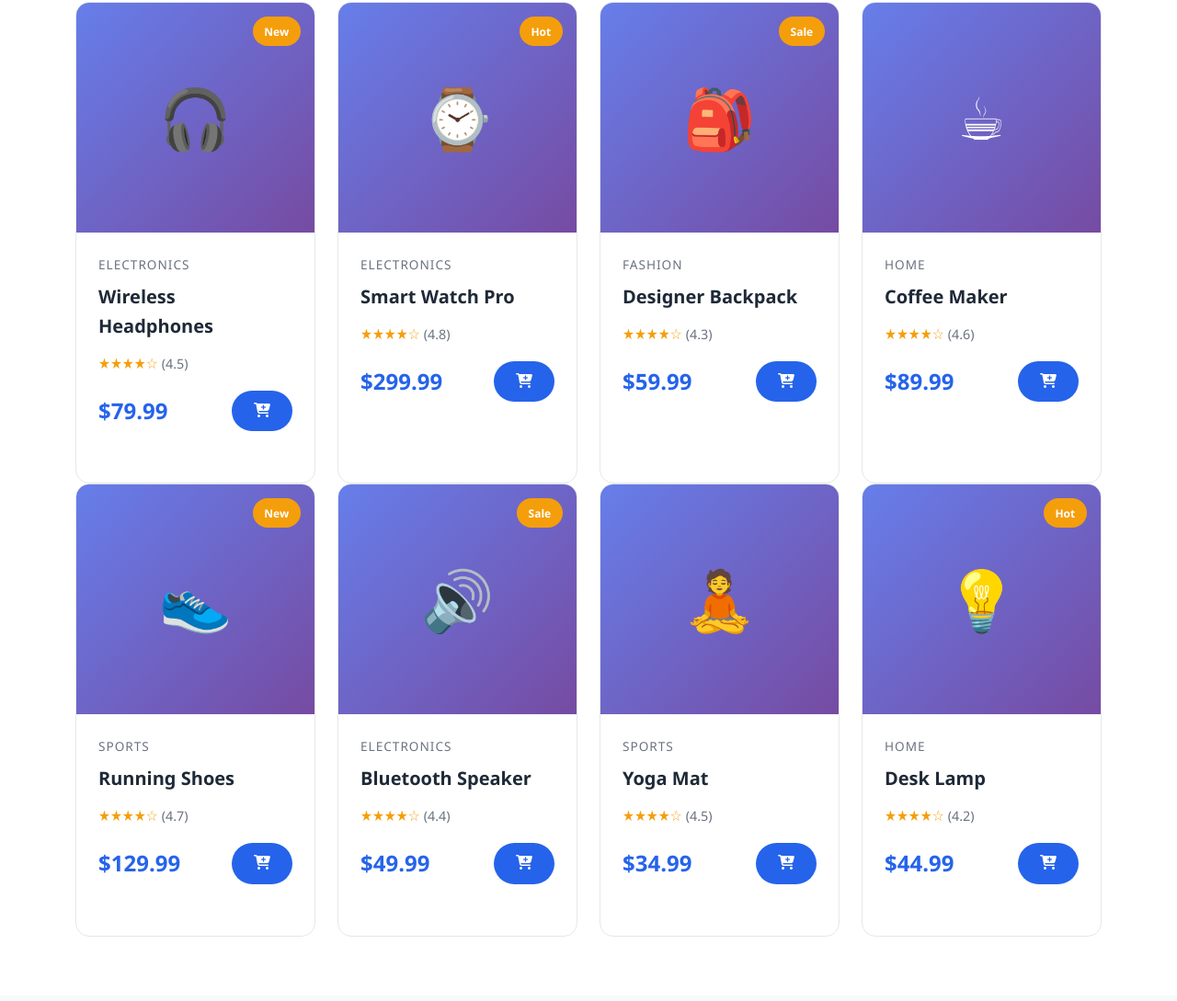
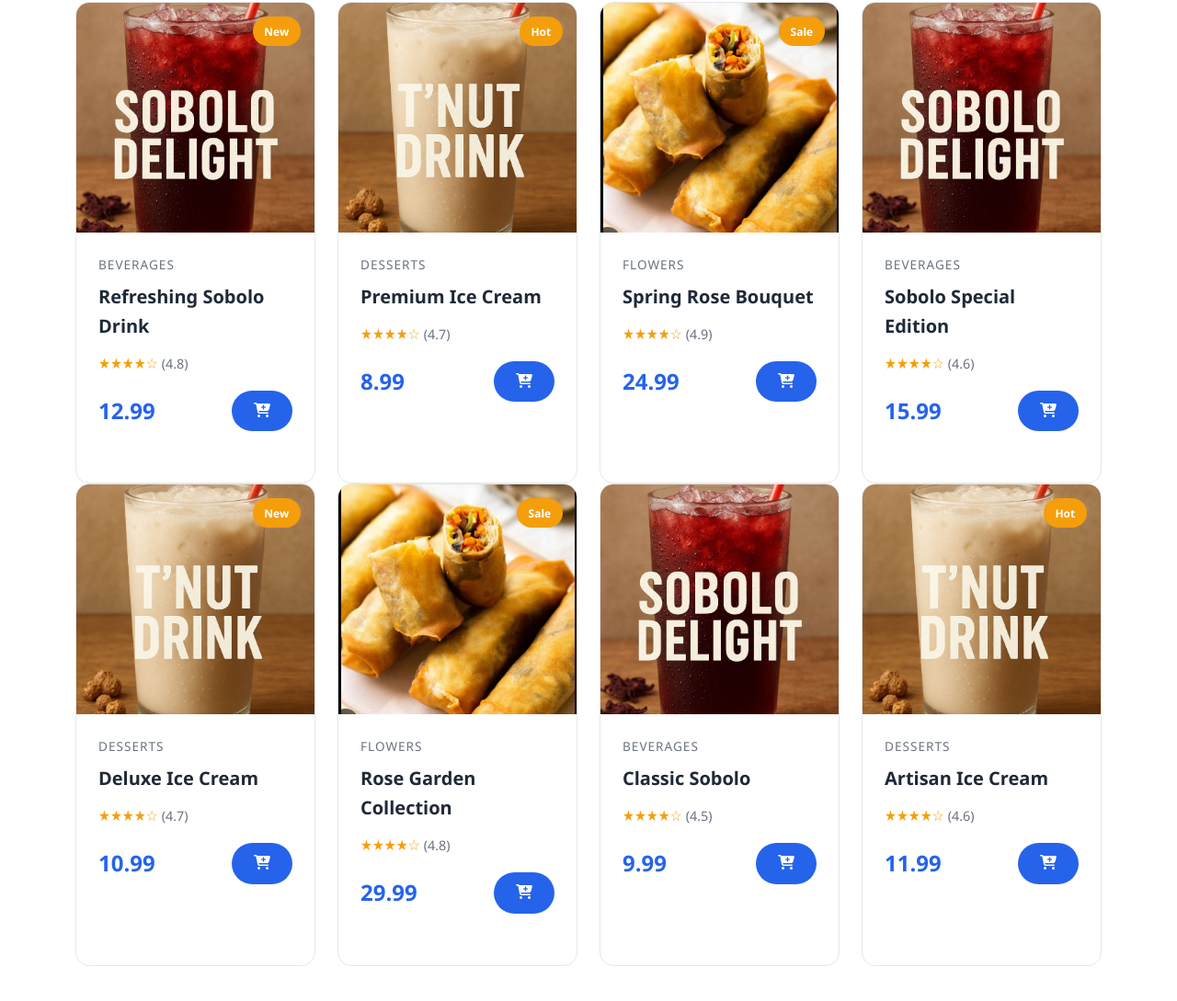
Before and after one commit to agyesam12/ecom-prototype, a plain HTML site: page index.html in a window 1280 px wide. Shown: the part 1210-2299 px from the top of the page at 92% size. Drawn offline with nearby package versions, Linux system fonts and the light colour scheme.

Commit message:
added some images

```diff
--- a/index.html
+++ b/index.html
@@ -175,14 +175,23 @@
         .product-image {
             width: 100%;
             height: 250px;
-            background: linear-gradient(135deg, #667eea 0%, #764ba2 100%);
+            background: #f3f4f6;
             display: flex;
             align-items: center;
             justify-content: center;
-            font-size: 4rem;
-            color: white;
             position: relative;
             overflow: hidden;
+        }
+
+        .product-image img {
+            width: 100%;
+            height: 100%;
+            object-fit: cover;
+            transition: transform 0.3s;
+        }
+
+        .product-card:hover .product-image img {
+            transform: scale(1.1);
         }
 
         .product-badge {
@@ -488,14 +497,14 @@
     <script>
         // Sample product data
         const products = [
-            { id: 1, name: 'Wireless Headphones', category: 'Electronics', price: 79.99, rating: 4.5, badge: 'New', icon: '🎧' },
-            { id: 2, name: 'Smart Watch Pro', category: 'Electronics', price: 299.99, rating: 4.8, badge: 'Hot', icon: '⌚' },
-            { id: 3, name: 'Designer Backpack', category: 'Fashion', price: 59.99, rating: 4.3, badge: 'Sale', icon: '🎒' },
-            { id: 4, name: 'Coffee Maker', category: 'Home', price: 89.99, rating: 4.6, badge: '', icon: '☕' },
-            { id: 5, name: 'Running Shoes', category: 'Sports', price: 129.99, rating: 4.7, badge: 'New', icon: '👟' },
-            { id: 6, name: 'Bluetooth Speaker', category: 'Electronics', price: 49.99, rating: 4.4, badge: 'Sale', icon: '🔊' },
-            { id: 7, name: 'Yoga Mat', category: 'Sports', price: 34.99, rating: 4.5, badge: '', icon: '🧘' },
-            { id: 8, name: 'Desk Lamp', category: 'Home', price: 44.99, rating: 4.2, badge: 'Hot', icon: '💡' }
+            { id: 1, name: 'Refreshing Sobolo Drink', category: 'Beverages', price: 12.99, rating: 4.8, badge: 'New', image: 'images/sobolo.jpg' },
+            { id: 2, name: 'Premium Ice Cream', category: 'Desserts', price: 8.99, rating: 4.7, badge: 'Hot', image: 'images/icecream.jpg' },
+            { id: 3, name: 'Spring Rose Bouquet', category: 'Flowers', price: 24.99, rating: 4.9, badge: 'Sale', image: 'images/spring-rose.jpg' },
+            { id: 4, name: 'Sobolo Special Edition', category: 'Beverages', price: 15.99, rating: 4.6, badge: '', image: 'images/sobolo.jpg' },
+            { id: 5, name: 'Deluxe Ice Cream', category: 'Desserts', price: 10.99, rating: 4.7, badge: 'New', image: 'images/icecream.jpg' },
+            { id: 6, name: 'Rose Garden Collection', category: 'Flowers', price: 29.99, rating: 4.8, badge: 'Sale', image: 'images/spring-rose.jpg' },
+            { id: 7, name: 'Classic Sobolo', category: 'Beverages', price: 9.99, rating: 4.5, badge: '', image: 'images/sobolo.jpg' },
+            { id: 8, name: 'Artisan Ice Cream', category: 'Desserts', price: 11.99, rating: 4.6, badge: 'Hot', image: 'images/icecream.jpg' }
         ];
 
         // Render products
@@ -506,7 +515,7 @@
                     <div class="product-card">
                         <div class="product-image">
                             ${product.badge ? `<span class="product-badge">${product.badge}</span>` : ''}
-                            <span>${product.icon}</span>
+                            <img src="${product.image}" alt="${product.name}">
                         </div>
                         <div class="product-info">
                             <div class="product-category">${product.category}</div>
@@ -516,7 +525,7 @@
                                 <span style="color: #6b7280; font-size: 0.9rem;">(${product.rating})</span>
                             </div>
                             <div class="product-price">
-                                <span class="price">$${product.price}</span>
+                                <span class="price">${product.price}</span>
                                 <button class="btn-add-cart" onclick="addToCart(${product.id})">
                                     <i class="fas fa-cart-plus"></i>
                                 </button>
```
